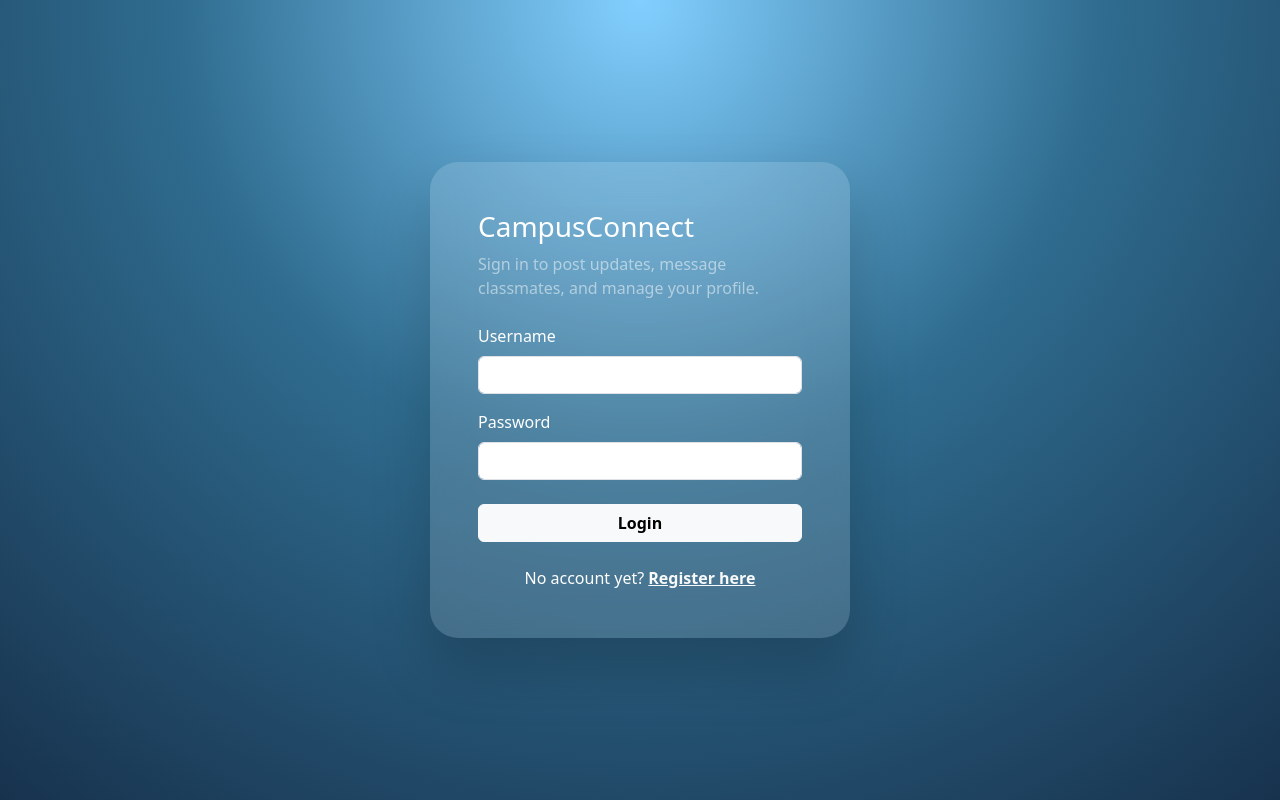
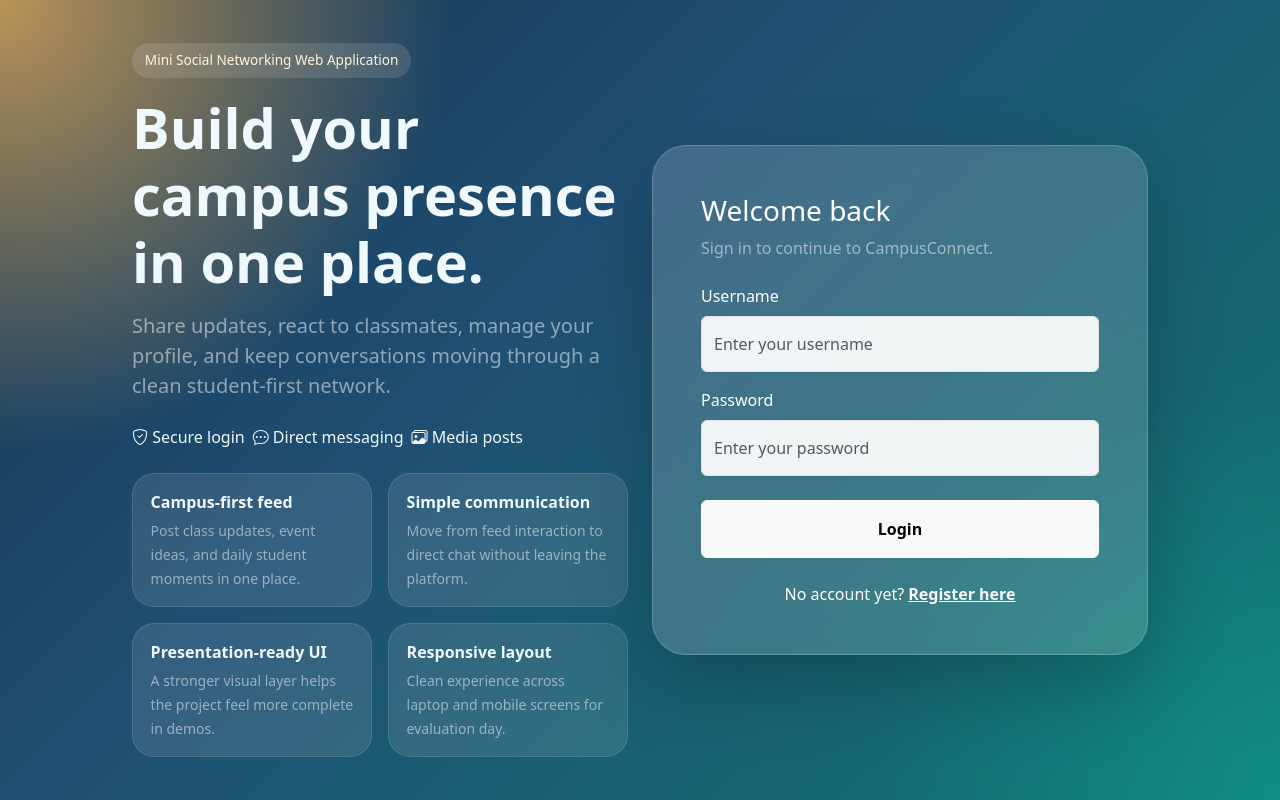
Before and after one commit to Vemark1101/campusconnect, a PHP site: page /login.php in a window 1280 px wide. Run offline with PHP 8.4, Linux system fonts and the light colour scheme.

Commit message:
Update login.php

```diff
--- a/app/views/login.php
+++ b/app/views/login.php
@@ -4,20 +4,65 @@ $extraHead = <<<HTML
     <style>
         body {
             min-height: 100vh;
-            background: radial-gradient(circle at top, #82cfff 0%, #2f6c8f 45%, #17324d 100%);
+            background:
+                radial-gradient(circle at top left, rgba(255, 190, 92, 0.7), transparent 30%),
+                radial-gradient(circle at bottom right, rgba(20, 184, 166, 0.35), transparent 28%),
+                linear-gradient(135deg, #16324f 0%, #1f4f73 40%, #0f766e 100%);
+        }
+
+        .auth-wrap {
+            max-width: 1040px;
         }
 
         .auth-panel {
-            width: min(420px, 100%);
-            border-radius: 28px;
-            background: rgba(255, 255, 255, 0.14);
+            border-radius: 34px;
+            background: rgba(255, 255, 255, 0.16);
             backdrop-filter: blur(18px);
             color: #fff;
-            box-shadow: 0 30px 60px rgba(0, 0, 0, 0.2);
+            box-shadow: 0 30px 80px rgba(0, 0, 0, 0.22);
+            border: 1px solid rgba(255, 255, 255, 0.18);
+        }
+
+        .hero-copy {
+            color: #eff9ff;
+        }
+
+        .hero-badge {
+            display: inline-flex;
+            padding: 0.45rem 0.8rem;
+            border-radius: 999px;
+            background: rgba(255, 255, 255, 0.12);
+            color: #fff3d8;
+            font-size: 0.85rem;
+        }
+
+        .auth-panel .form-control {
+            background: rgba(255, 255, 255, 0.92);
+            min-height: 56px;
+        }
+
+        .feature-grid {
+            display: grid;
+            grid-template-columns: repeat(2, minmax(0, 1fr));
+            gap: 1rem;
+            margin-top: 1.5rem;
+        }
+
+        .feature-tile {
+            padding: 1rem 1.1rem;
+            border-radius: 22px;
+            background: rgba(255, 255, 255, 0.1);
+            border: 1px solid rgba(255, 255, 255, 0.12);
+        }
+
+        @media (max-width: 767px) {
+            .feature-grid {
+                grid-template-columns: 1fr;
+            }
         }
     </style>
 HTML;
-$bodyClass = 'd-flex justify-content-center align-items-center p-3';
+$bodyClass = 'd-flex align-items-center p-3 p-md-4';
 $extraScripts = <<<HTML
 <script>
 document.querySelector('form')?.addEventListener('submit', (event) => {
@@ -32,10 +77,41 @@ document.querySelector('form')?.addEventListener('submit', (event) => {
 HTML;
 require __DIR__ . '/partials/head.php';
 ?>
+<div class="container auth-wrap">
+    <div class="row g-4 align-items-center">
+        <div class="col-lg-6 hero-copy">
+            <span class="hero-badge mb-3">Mini Social Networking Web Application</span>
+            <h1 class="display-4 fw-bold mb-3 page-heading">Build your campus presence in one place.</h1>
+            <p class="fs-5 text-white-50 mb-4">Share updates, react to classmates, manage your profile, and keep conversations moving through a clean student-first network.</p>
+            <div class="d-flex flex-wrap gap-2">
+                <span class="soft-pill"><i class="bi bi-shield-check"></i> Secure login</span>
+                <span class="soft-pill"><i class="bi bi-chat-dots"></i> Direct messaging</span>
+                <span class="soft-pill"><i class="bi bi-images"></i> Media posts</span>
+            </div>
+            <div class="feature-grid">
+                <div class="feature-tile">
+                    <div class="fw-semibold mb-1">Campus-first feed</div>
+                    <small class="text-white-50">Post class updates, event ideas, and daily student moments in one place.</small>
+                </div>
+                <div class="feature-tile">
+                    <div class="fw-semibold mb-1">Simple communication</div>
+                    <small class="text-white-50">Move from feed interaction to direct chat without leaving the platform.</small>
+                </div>
+                <div class="feature-tile">
+                    <div class="fw-semibold mb-1">Presentation-ready UI</div>
+                    <small class="text-white-50">A stronger visual layer helps the project feel more complete in demos.</small>
+                </div>
+                <div class="feature-tile">
+                    <div class="fw-semibold mb-1">Responsive layout</div>
+                    <small class="text-white-50">Clean experience across laptop and mobile screens for evaluation day.</small>
+                </div>
+            </div>
+        </div>
+        <div class="col-lg-6">
             <div class="auth-panel p-4 p-md-5">
                 <div class="mb-4">
-            <h1 class="h3 mb-2">CampusConnect</h1>
-            <p class="mb-0 text-white-50">Sign in to post updates, message classmates, and manage your profile.</p>
+                    <h2 class="h3 mb-2">Welcome back</h2>
+                    <p class="mb-0 text-white-50">Sign in to continue to CampusConnect.</p>
                 </div>
 
                 <?php require __DIR__ . '/partials/flash.php'; ?>
@@ -43,13 +119,13 @@ require __DIR__ . '/partials/head.php';
                 <form method="POST" novalidate>
                     <div class="mb-3">
                         <label class="form-label">Username</label>
-                <input type="text" name="username" class="form-control" required maxlength="50">
+                        <input type="text" name="username" class="form-control" required maxlength="50" placeholder="Enter your username">
                     </div>
                     <div class="mb-4">
                         <label class="form-label">Password</label>
-                <input type="password" name="password" class="form-control" required minlength="6">
+                        <input type="password" name="password" class="form-control" required minlength="6" placeholder="Enter your password">
                     </div>
-            <button class="btn btn-light w-100 fw-semibold">Login</button>
+                    <button class="btn btn-light w-100 fw-semibold py-3">Login</button>
                 </form>
 
                 <p class="text-center mt-4 mb-0">
@@ -57,4 +133,7 @@ require __DIR__ . '/partials/head.php';
                     <a href="index.php?action=register" class="link-light fw-semibold">Register here</a>
                 </p>
             </div>
+        </div>
+    </div>
+</div>
 <?php require __DIR__ . '/partials/footer.php'; ?>
```
Lines whose indentation alone changed are shown as unchanged.
